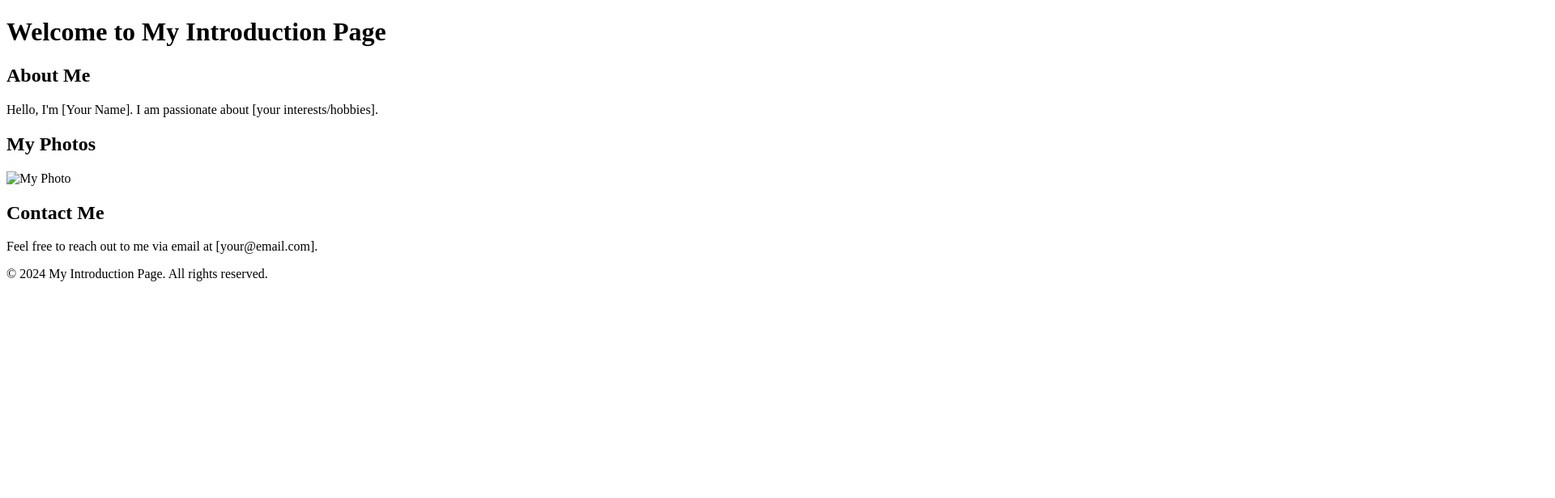
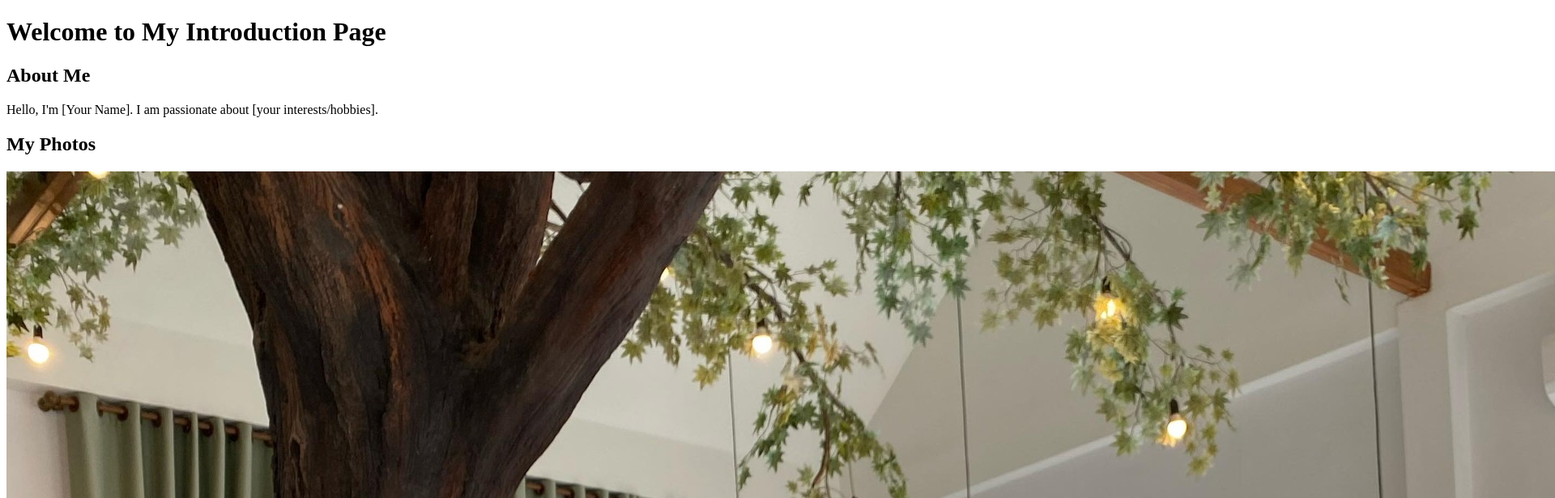
Before and after one commit to 6409682686/Github-hosting, a plain HTML site: page index.html in a window 1280 px wide. Shown: the top 616 px of the page at 81% size, 1920 px wide, since content can reach past the window. Drawn offline with Linux system fonts and the light colour scheme.

Commit message:
Update index.html

```diff
--- a/index.html
+++ b/index.html
@@ -17,7 +17,7 @@
 
     <section id="images">
         <h2>My Photos</h2>
-        <img src="images/my_photo.jpg" alt="My Photo">
+        <img src="images/372761226_6286804554782618_3471983143448935142_n.jpg" alt="My Photo">
     </section>
 
     <section id="contact">
```
